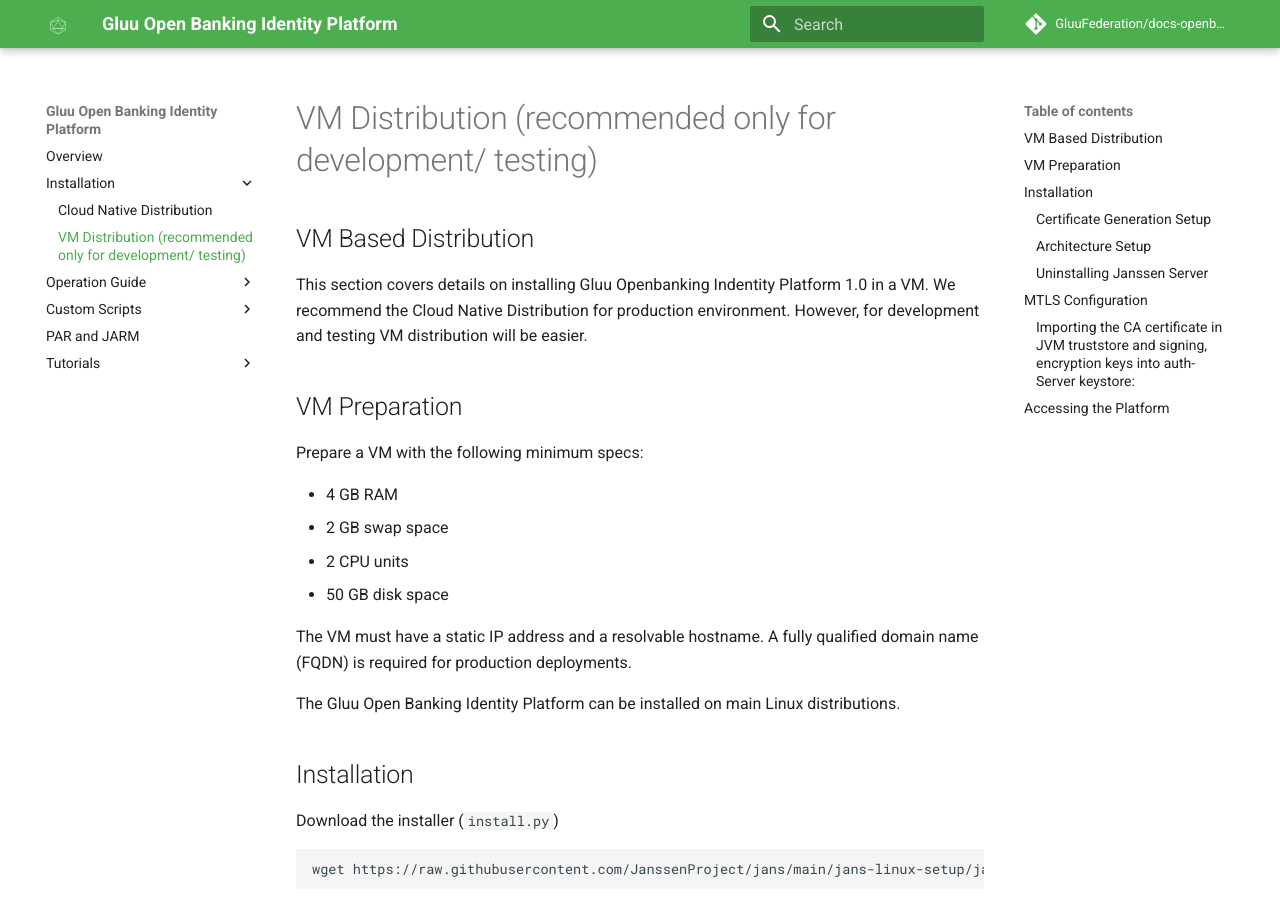
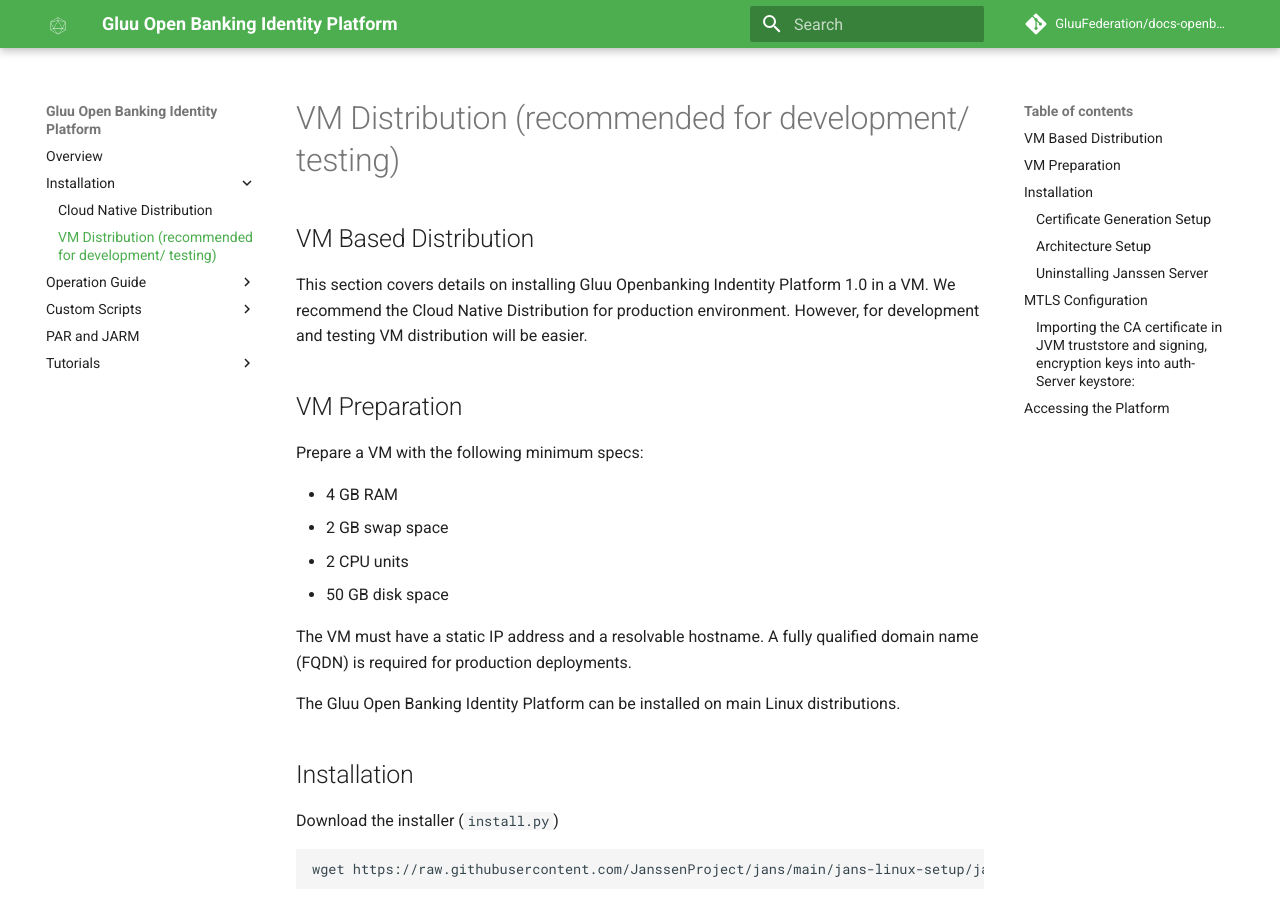
Before and after one commit to GluuFederation/docs-openbanking-prod, an MkDocs documentation site: the page built from docs/source/installvm.md, in a window 1280 px wide and 900 px high. Built offline with MkDocs 1.6.1 and Material for MkDocs 9.7.7, drawn with Linux system fonts in a browser that asks for light colours; comment, search, counter and statistics services are not loaded.

Commit message:
Update mkdocs.yml

```diff
--- a/docs/mkdocs.yml
+++ b/docs/mkdocs.yml
@@ -44,7 +44,7 @@ nav:
 - Overview: index.md
 - Installation:
     - Cloud Native Distribution: install-cn.md
-    - VM Distribution (recommended only for development/ testing): installvm.md
+    - VM Distribution (recommended for development/ testing): installvm.md
 #- Use Cases:
 #    - Authorization: use-cases/authz.md
 #    - CIBA: use-cases/ciba.md
```
